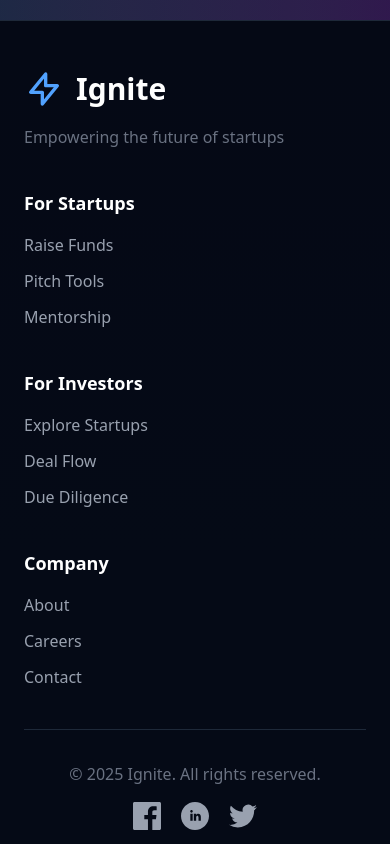
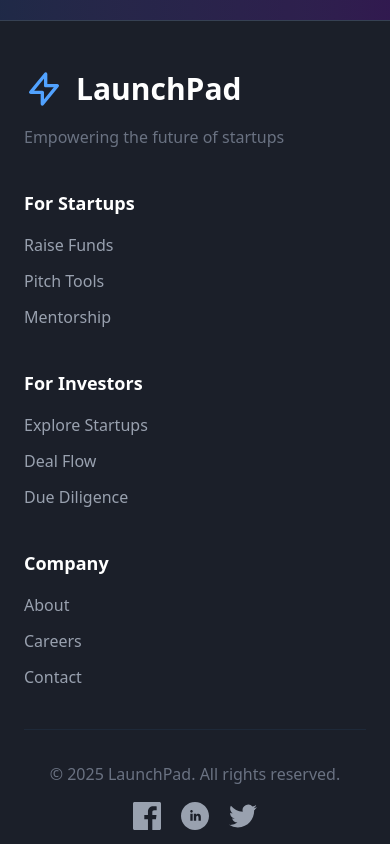
Before and after one commit to pawar-kaustubh/launchpad, a React (Vite) app in the folder client/: page / in a window 390 px wide. Shown: the part 5380-6224 px from the top of the page. Built offline with nearby package versions, Linux system fonts and the light colour scheme; no server answers; grey boxes are pictures that could not be loaded.

Commit message:
footer duplicate resolve

```diff
--- a/client/src/pages/Home.jsx
+++ b/client/src/pages/Home.jsx
@@ -543,184 +543,7 @@
       </section>
 
 
-      {/* Footer */}
-      <footer className="bg-gray-950/80 border-t border-gray-800 py-12">
-        <div className="max-w-7xl mx-auto px-6 lg:px-8">
-          <motion.div
-            className="grid grid-cols-1 md:grid-cols-4 gap-10 mb-10"
-            initial="hidden"
-            whileInView="visible"
-            viewport={{ once: true, amount: 0.3 }}
-            variants={{ visible: { transition: { staggerChildren: 0.2 } } }}
-          >
-            <motion.div variants={fadeInUp}>
-              <div className="flex items-center space-x-3 mb-4">
-                <svg
-                  className="w-10 h-10 text-blue-400"
-                  fill="none"
-                  stroke="currentColor"
-                  viewBox="0 0 24 24"
-                >
-                  <path
-                    strokeLinecap="round"
-                    strokeLinejoin="round"
-                    strokeWidth={2}
-                    d="M13 10V3L4 14h7v7l9-11h-7z"
-                  />
-                </svg>
-                <span className="text-3xl font-display font-bold text-white">
-                  Ignite
-                </span>
-              </div>
-              <p className="text-gray-500 font-body">
-                Empowering the future of startups
-              </p>
-            </motion.div>
-            <motion.div variants={fadeInUp}>
-              <h3 className="text-lg font-display font-semibold mb-4 text-white">
-                For Startups
-              </h3>
-              <ul className="space-y-3">
-                <li>
-                  <a
-                    href="#"
-                    className="text-gray-400 hover:text-blue-400 transition font-body"
-                  >
-                    Raise Funds
-                  </a>
-                </li>
-                <li>
-                  <a
-                    href="#"
-                    className="text-gray-400 hover:text-blue-400 transition font-body"
-                  >
-                    Pitch Tools
-                  </a>
-                </li>
-                <li>
-                  <a
-                    href="#"
-                    className="text-gray-400 hover:text-blue-400 transition font-body"
-                  >
-                    Mentorship
-                  </a>
-                </li>
-              </ul>
-            </motion.div>
-            <motion.div variants={fadeInUp}>
-              <h3 className="text-lg font-display font-semibold mb-4 text-white">
-                For Investors
-              </h3>
-              <ul className="space-y-3">
-                <li>
-                  <a
-                    href="#"
-                    className="text-gray-400 hover:text-blue-400 transition font-body"
-                  >
-                    Explore Startups
-                  </a>
-                </li>
-                <li>
-                  <a
-                    href="#"
-                    className="text-gray-400 hover:text-blue-400 transition font-body"
-                  >
-                    Deal Flow
-                  </a>
-                </li>
-                <li>
-                  <a
-                    href="#"
-                    className="text-gray-400 hover:text-blue-400 transition font-body"
-                  >
-                    Due Diligence
-                  </a>
-                </li>
-              </ul>
-            </motion.div>
-            <motion.div variants={fadeInUp}>
-              <h3 className="text-lg font-display font-semibold mb-4 text-white">
-                Company
-              </h3>
-              <ul className="space-y-3">
-                <li>
-                  <a
-                    href="#"
-                    className="text-gray-400 hover:text-blue-400 transition font-body"
-                  >
-                    About
-                  </a>
-                </li>
-                <li>
-                  <a
-                    href="#"
-                    className="text-gray-400 hover:text-blue-400 transition font-body"
-                  >
-                    Careers
-                  </a>
-                </li>
-                <li>
-                  <a
-                    href="#"
-                    className="text-gray-400 hover:text-blue-400 transition font-body"
-                  >
-                    Contact
-                  </a>
-                </li>
-              </ul>
-            </motion.div>
-          </motion.div>
-          <motion.div
-            className="border-t border-gray-800 pt-8 flex flex-col md:flex-row justify-between items-center"
-            initial="hidden"
-            whileInView="visible"
-            viewport={{ once: true, amount: 0.3 }}
-            variants={fadeInUp}
-          >
-            <p className="text-gray-500 mb-4 md:mb-0 font-body">
-              © 2025 Ignite. All rights reserved.
-            </p>
-            <div className="flex space-x-5">
-              <a
-                href="#"
-                className="text-gray-400 hover:text-blue-400 transition"
-              >
-                <svg
-                  className="w-7 h-7"
-                  fill="currentColor"
-                  viewBox="0 0 24 24"
-                >
-                  <path d="M22.675 0h-21.35c-.732 0-1.325.593-1.325 1.325v21.351c0 .731.593 1.324 1.325 1.324h11.495v-9.294h-3.128v-3.622h3.128v-2.671c0-3.1 1.893-4.788 4.659-4.788 1.325 0 2.463.099 2.795.143v3.24l-1.918.001c-1.504 0-1.795.715-1.795 1.763v2.313h3.587l-.467 3.622h-3.12v9.293h6.116c.73 0 1.323-.593 1.323-1.325v-21.35c0-.732-.593-1.325-1.325-1.325z" />
-                </svg>
-              </a>
-              <a
-                href="#"
-                className="text-gray-400 hover:text-blue-400 transition"
-              >
-                <svg
-                  className="w-7 h-7"
-                  fill="currentColor"
-                  viewBox="0 0 24 24"
-                >
-                  <path d="M12 0c-6.627 0-12 5.373-12 12s5.373 12 12 12 12-5.373 12-12-5.373-12-12-12zm-2 16h-2v-6h2v6zm-1-6.891c-.607 0-1.1-.496-1.1-1.109 0-.612.492-1.109 1.1-1.109s1.1.497 1.1 1.109c0 .613-.493 1.109-1.1 1.109zm8 6.891h-1.998v-2.861c0-1.881-2.002-1.722-2.002 0v2.861h-2v-6h2v1.093c.872-1.616 4-1.736 4 1.548v3.359z" />
-                </svg>
-              </a>
-              <a
-                href="#"
-                className="text-gray-400 hover:text-blue-400 transition"
-              >
-                <svg
-                  className="w-7 h-7"
-                  fill="currentColor"
-                  viewBox="0 0 24 24"
-                >
-                  <path d="M23.953 4.57a10 10 0 01-2.825.775 4.958 4.958 0 002.163-2.723c-.951.555-2.005.959-3.127 1.184a4.92 4.92 0 00-8.384 4.482C7.69 8.095 4.067 6.13 1.64 3.162a4.822 4.822 0 00-.666 2.475c0 1.71.87 3.213 2.188 4.096a4.904 4.904 0 01-2.228-.616v.06a4.923 4.923 0 003.946 4.827 4.996 4.996 0 01-2.212.085 4.936 4.936 0 004.604 3.417 9.867 9.867 0 01-6.102 2.105c-.39 0-.779-.023-1.17-.067a13.995 13.995 0 007.557 2.209c9.053 0 13.998-7.496 13.998-13.985 0-.21 0-.42-.015-.63A9.935 9.935 0 0024 4.59z" />
-                </svg>
-              </a>
-            </div>
-          </motion.div>
-        </div>
-      </footer>
+
     </div>
   );
 };
```
